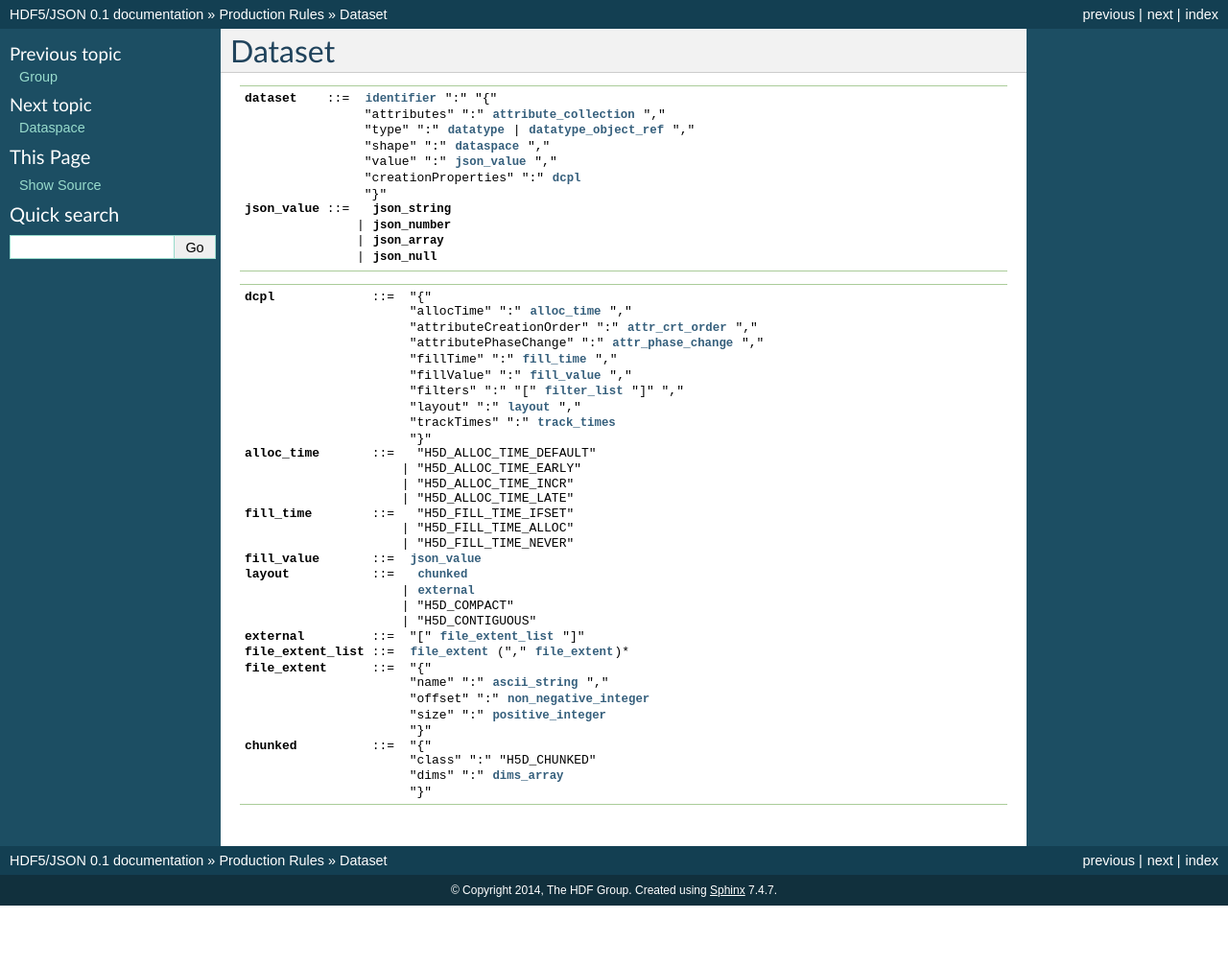
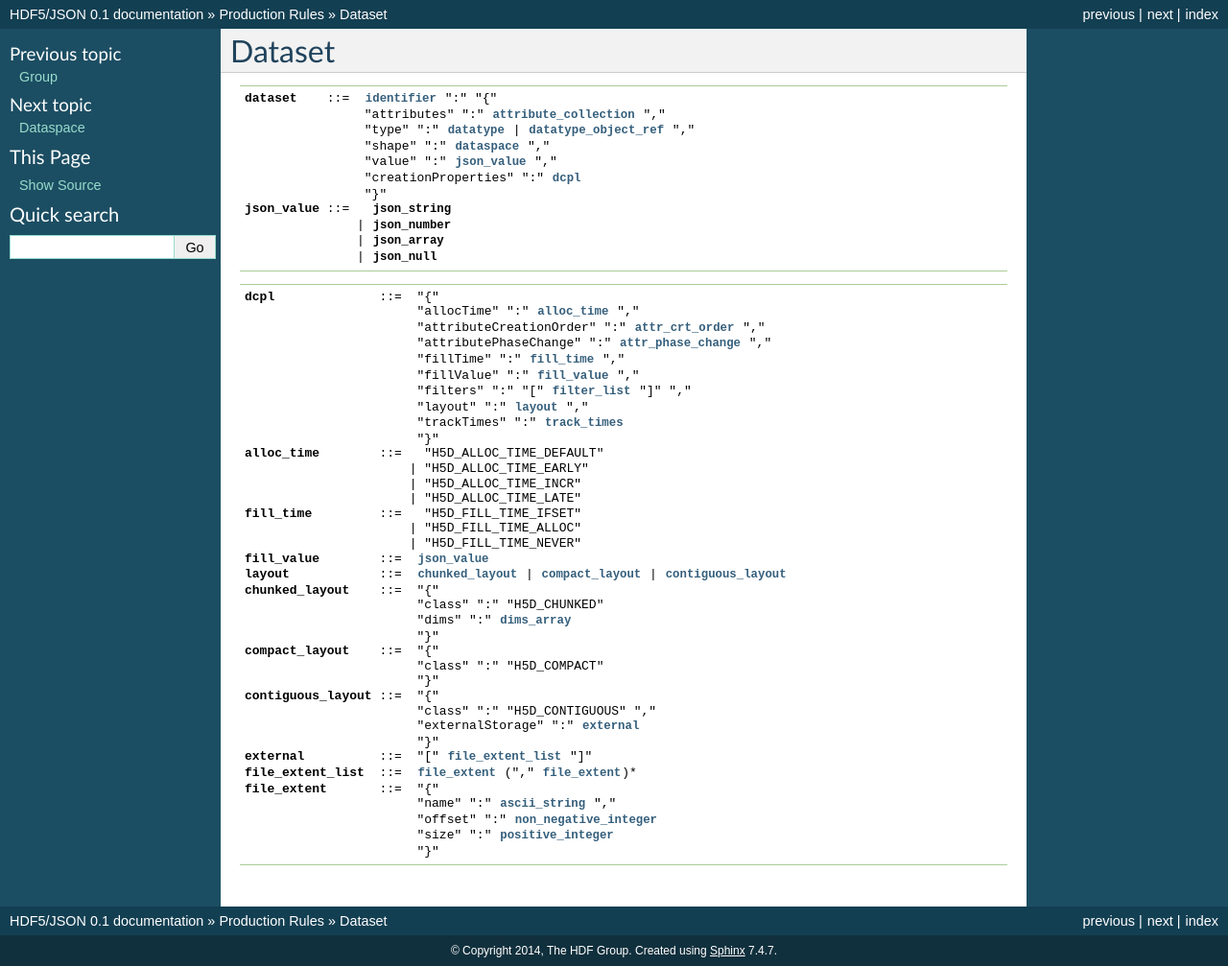
Before and after one commit to HDFGroup/hdf5-json, a Sphinx documentation site: the page built from docs/bnf/dataset.rst, in a window 1280 px wide. Shown: the whole page at 96% size. Built offline with Sphinx 7.4.7, drawn with Linux system fonts in a browser that asks for light colours; before the commit the page ends 944 px from its top, so only the background shows below that.

Commit message:
Updated layout representation.

```diff
--- a/docs/bnf/dataset.rst
+++ b/docs/bnf/dataset.rst
@@ -33,10 +33,18 @@ Dataset
             :| "H5D_FILL_TIME_ALLOC"
 	    :| "H5D_FILL_TIME_NEVER"
    fill_value: `json_value`
-   layout:  `chunked`
-         :| `external`
-         :| "H5D_COMPACT"
-	 :| "H5D_CONTIGUOUS"
+   layout: `chunked_layout` | `compact_layout` | `contiguous_layout`
+   chunked_layout: "{"
+          : "class" ":" "H5D_CHUNKED"
+          : "dims" ":" `dims_array`
+          : "}"
+   compact_layout: "{"
+          : "class" ":" "H5D_COMPACT"
+          : "}"
+   contiguous_layout: "{"
+          : "class" ":" "H5D_CONTIGUOUS" ","
+	  : "externalStorage" ":" `external`
+          : "}"
    external: "[" `file_extent_list` "]"
    file_extent_list: `file_extent` ("," `file_extent`)*
    file_extent: "{"
```
Also changed, not shown: other parts of docs/bnf/dataset.rst (+0 -4 lines).
